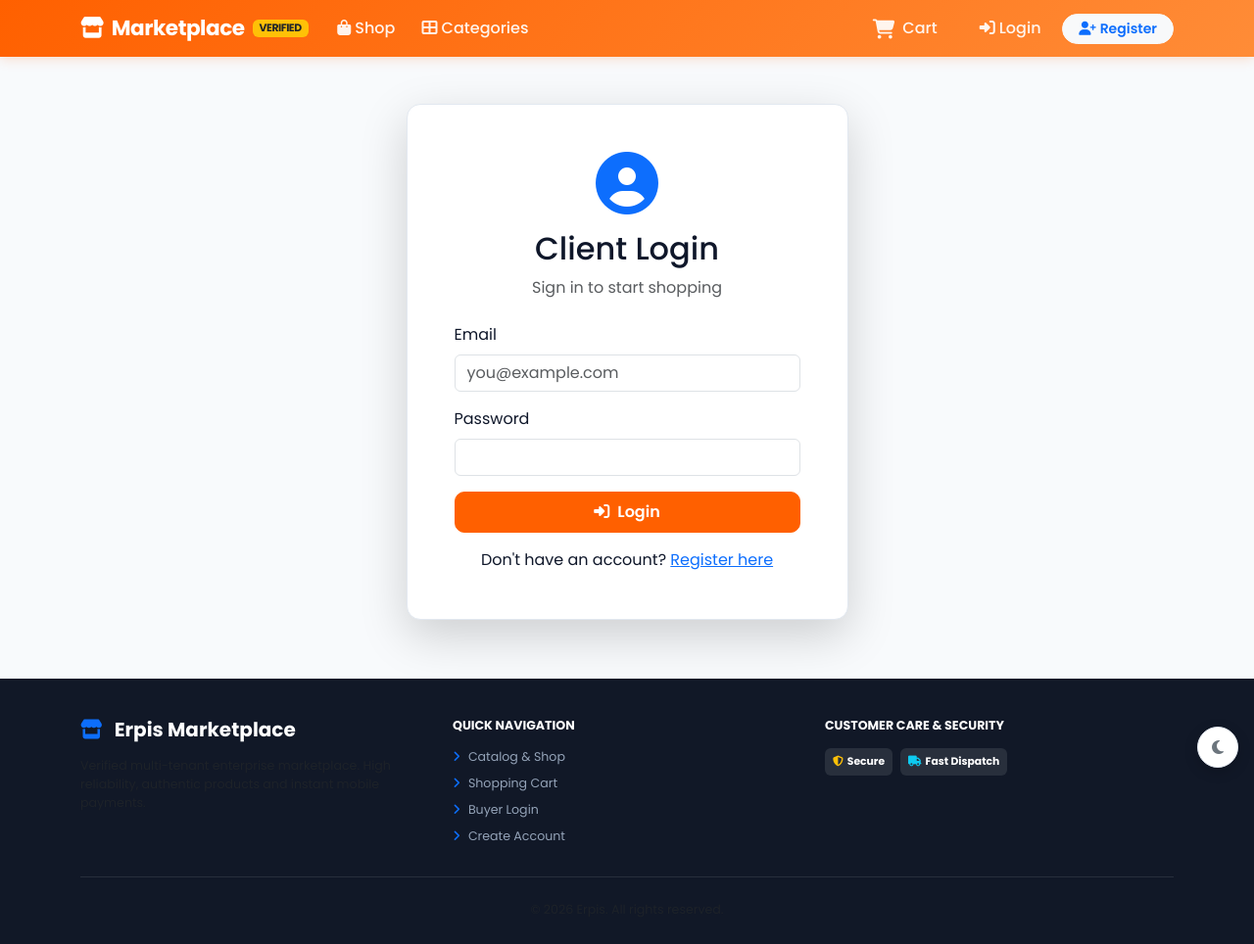
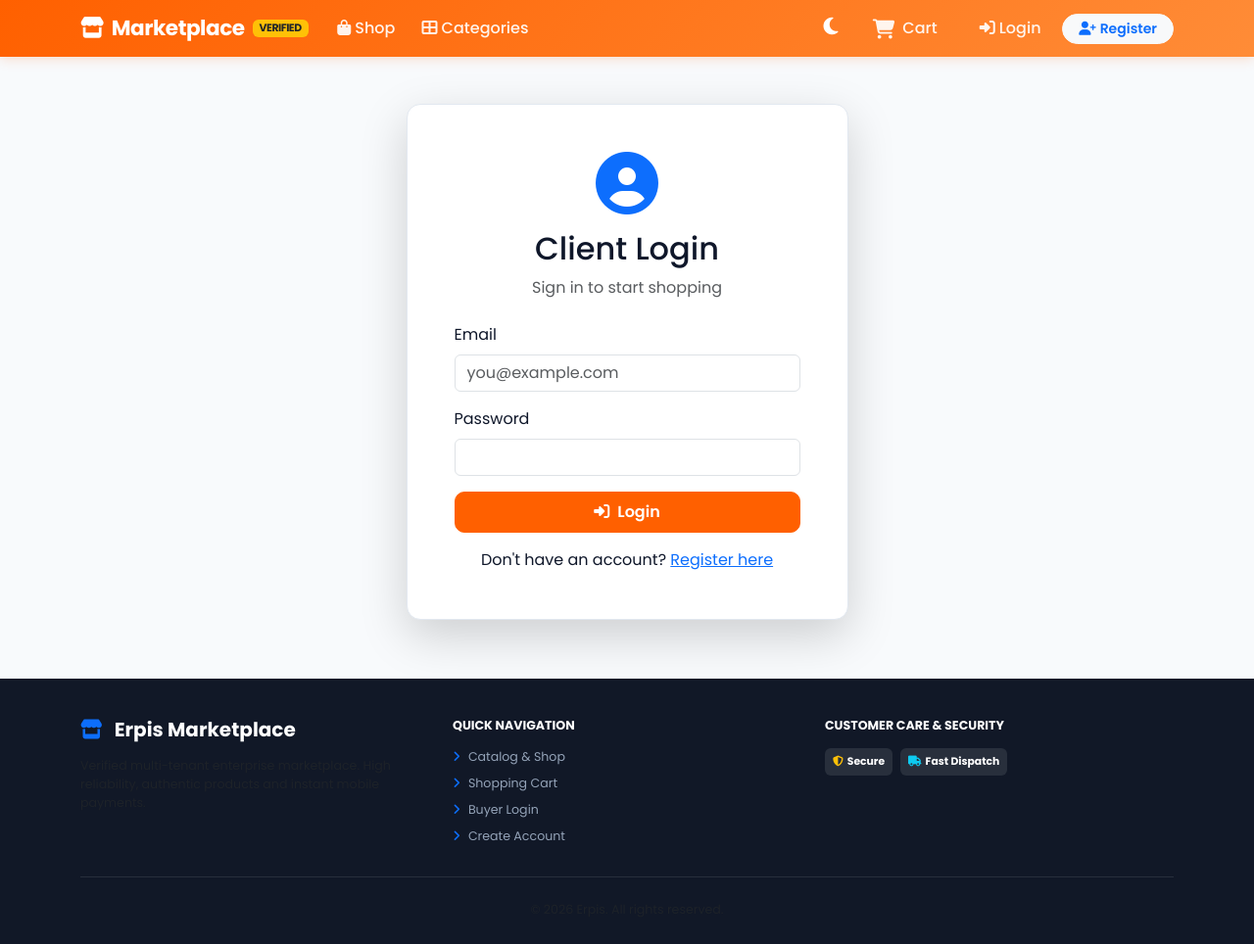
Before and after one commit to J-Lok/ERP, a Django app: page /marketplace/ in a window 1280 px wide. Shown: the whole page at 98% size. Run offline with Django 4.2, Linux system fonts and the light colour scheme; parts of the project's set-up code (start-up, migrations or seed data) failed here and were passed over.

Commit message:
feat(marketplace): compact mobile product cards, move theme toggle to top bar, and shorten wishlist tab to Favoris

```diff
--- a/management_system/templates/marketplace/marketplace_base.html
+++ b/management_system/templates/marketplace/marketplace_base.html
@@ -294,32 +294,26 @@
             color: white;
         }
 
-        /* Theme toggle button */
+        /* Theme toggle button in navbars */
         .theme-toggle-btn {
-            position: fixed;
-            right: 1rem;
-            bottom: 1rem;
-            z-index: 1035;
-            border-radius: 999px;
-            width: 42px;
-            height: 42px;
+            background: transparent;
+            border: none;
+            color: rgba(255,255,255,0.92);
+            padding: 4px 6px;
+            border-radius: 8px;
             display: inline-flex;
             align-items: center;
             justify-content: center;
-            box-shadow: 0 4px 14px rgba(0,0,0,0.18);
-            background: var(--surface-bg);
-            border: 1px solid var(--border-color);
-            color: var(--app-text);
+            transition: all 0.2s ease;
+            cursor: pointer;
+            line-height: 1;
+        }
+        .theme-toggle-btn:hover {
+            color: #ffffff;
+            background: rgba(255,255,255,0.15);
         }
 
         @media (max-width: 767.98px) {
-            .theme-toggle-btn {
-                bottom: calc(var(--bottom-nav-height) + 15px);
-                right: 12px;
-                width: 38px;
-                height: 38px;
-                font-size: 0.85rem;
-            }
             .whatsapp-float-btn {
                 display: none !important; /* Integrated into mobile bottom navigation & PDP */
             }
@@ -391,6 +385,9 @@
                 <i class="fas fa-certificate text-warning ms-1 small" title="Verified Store"></i>
             </a>
             <div class="d-flex align-items-center gap-2">
+                <button class="btn btn-sm text-white p-1 theme-toggle-btn border-0 bg-transparent" type="button" aria-label="Toggle dark mode" title="Toggle theme">
+                    <i class="fas fa-moon fa-lg"></i>
+                </button>
                 {% if company and company.whatsapp_number %}
                 <a href="https://wa.me/{{ company.whatsapp_number|cut:'+'|cut:' ' }}?text=Hello%20{{ company.name }}!" target="_blank" class="btn btn-sm text-white p-1" title="WhatsApp Chat">
                     <i class="fab fa-whatsapp fa-lg text-white"></i>
@@ -457,6 +454,11 @@
                 </ul>
 
                 <ul class="navbar-nav align-items-center">
+                    <li class="nav-item me-2">
+                        <button class="nav-link theme-toggle-btn border-0 bg-transparent p-2" type="button" aria-label="Toggle dark mode" title="Toggle theme">
+                            <i class="fas fa-moon fa-lg"></i>
+                        </button>
+                    </li>
                     <li class="nav-item position-relative me-3">
                         <a class="nav-link d-flex align-items-center" href="{% url 'marketplace:view_cart' %}">
                             <i class="fas fa-shopping-cart fa-lg"></i>
@@ -601,7 +603,7 @@
         {% else %}
         <a href="{% url 'marketplace:view_wishlist' %}" class="nav-tab {% if request.resolver_match.url_name == 'view_wishlist' %}active{% endif %}">
             <i class="fas fa-heart"></i>
-            <span>{% trans "Wishlist" %}</span>
+            <span>{% trans "Wishlist" as wl %}{% if wl == "Liste de souhaits" %}Favoris{% else %}{{ wl }}{% endif %}</span>
         </a>
         {% endif %}
         <a href="{% url 'marketplace:view_cart' %}" class="nav-tab {% if request.resolver_match.url_name == 'view_cart' %}active{% endif %}">
@@ -641,10 +643,6 @@
     </a>
     {% endif %}
 
-    <!-- Theme Toggle Floating Pill -->
-    <button id="themeToggle" class="theme-toggle-btn" type="button" aria-label="Toggle dark mode" title="Toggle theme">
-        <i class="fas fa-moon"></i>
-    </button>
 
     <!-- Desktop Footer -->
     <footer class="marketplace-footer d-none d-md-block">
@@ -703,8 +701,7 @@
             // Theme setup
             var storageKey = 'erp-theme';
             var root = document.documentElement;
-            var toggleBtn = document.getElementById('themeToggle');
-            var toggleIcon = toggleBtn ? toggleBtn.querySelector('i') : null;
+            var toggleBtns = document.querySelectorAll('.theme-toggle-btn, #themeToggle');
 
             function getPreferredTheme() {
                 var savedTheme = localStorage.getItem(storageKey);
@@ -716,20 +713,24 @@
 
             function applyTheme(theme) {
                 root.setAttribute('data-bs-theme', theme);
-                if (toggleIcon) {
-                    toggleIcon.className = 'fas ' + (theme === 'dark' ? 'fa-sun text-warning' : 'fa-moon text-secondary');
-                }
+                toggleBtns.forEach(function(btn) {
+                    var icon = btn.querySelector('i');
+                    if (icon) {
+                        icon.className = 'fas ' + (theme === 'dark' ? 'fa-sun text-warning fa-lg' : 'fa-moon text-white fa-lg');
+                    }
+                });
             }
 
             applyTheme(getPreferredTheme());
 
-            if (toggleBtn) {
-                toggleBtn.addEventListener('click', function() {
+            toggleBtns.forEach(function(btn) {
+                btn.addEventListener('click', function(e) {
+                    e.preventDefault();
                     var nextTheme = root.getAttribute('data-bs-theme') === 'dark' ? 'light' : 'dark';
                     localStorage.setItem(storageKey, nextTheme);
                     applyTheme(nextTheme);
                 });
-            }
+            });
 
             // Global Toast Notification Helper
             var toastEl = document.getElementById('mpFloatingToast');
```
Also changed, not shown: management_system/templates/marketplace/shop.html (+81 -20 lines).
